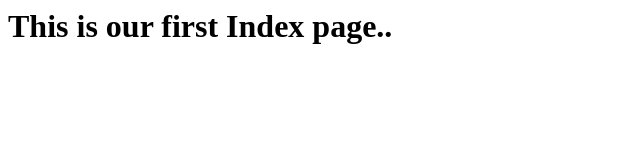
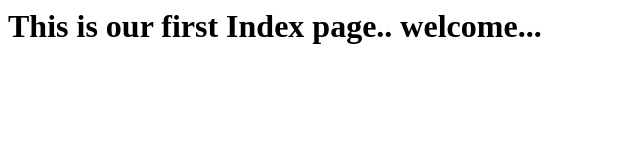
Before and after one commit to jyotipatil2105/Demo_Repo, a plain HTML site: page index.html in a window 1280 px wide. Shown: the whole page, without its empty margins (0-640 px from the left). Drawn offline with Linux system fonts and the light colour scheme.

Commit message:
Update index.html
modified commit

```diff
--- a/index.html
+++ b/index.html
@@ -1,5 +1,6 @@
 <html>
 <h1>
     This is our first Index page..
+    welcome...
 </h1>
 </html>
```
